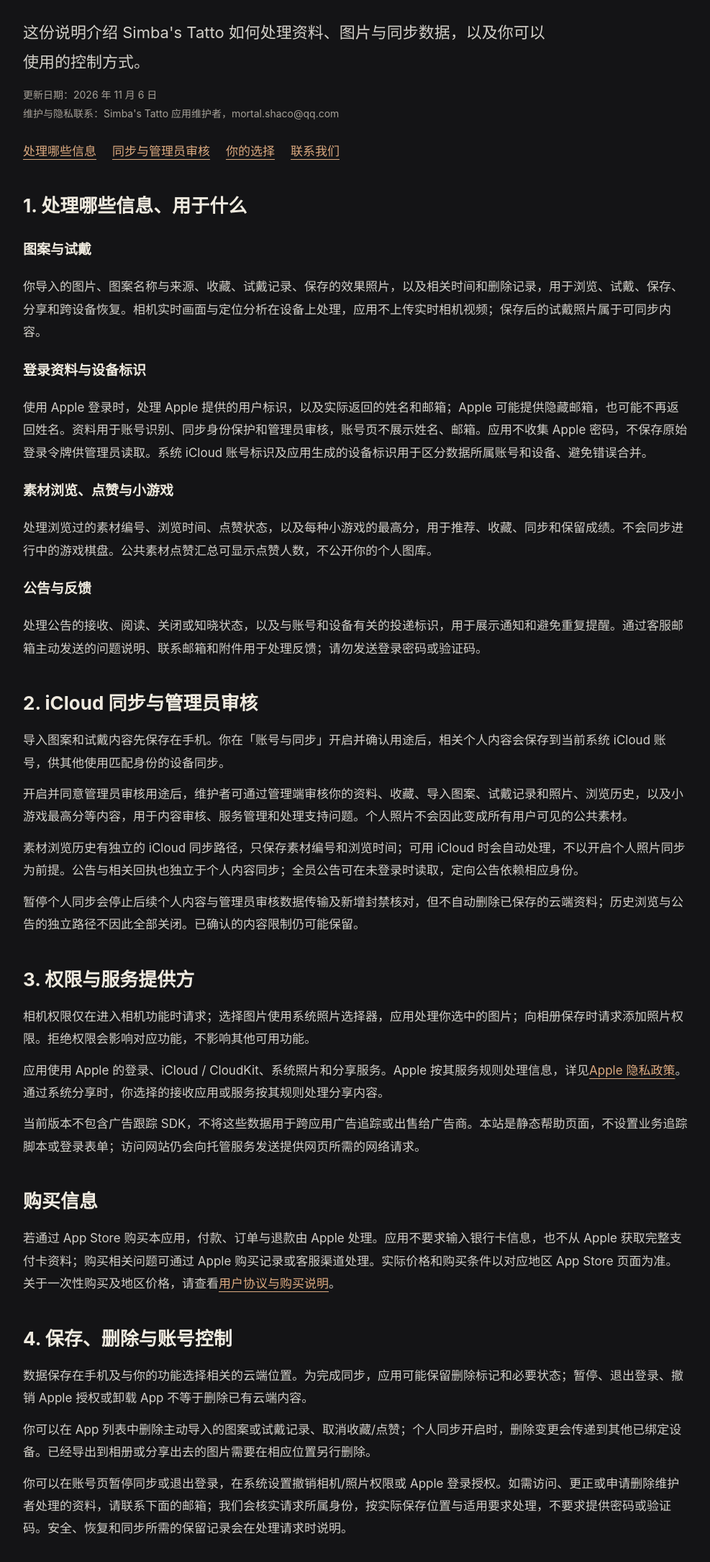
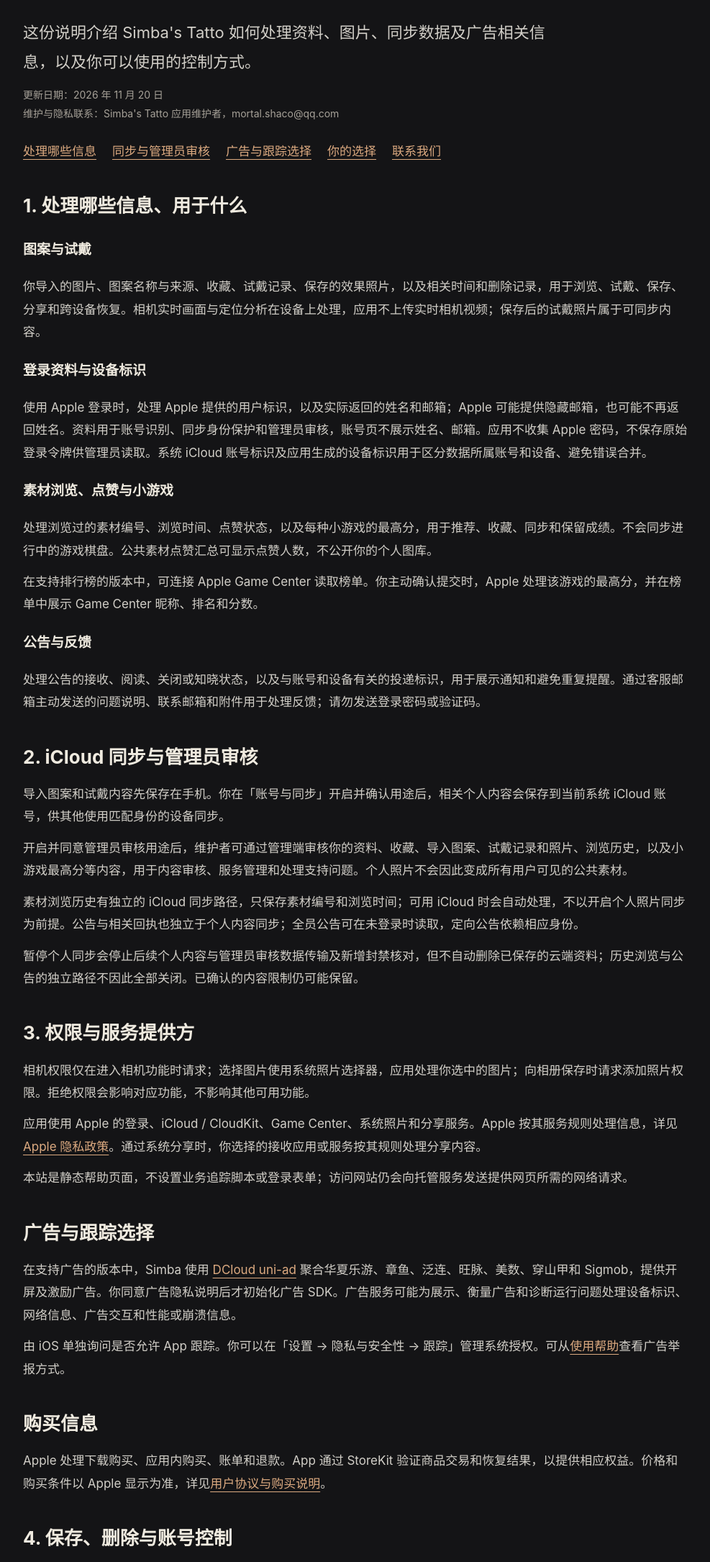
Before and after one commit to mortal-shaco/simba-tatto-support, a plain HTML site: page privacy.html in a window 1280 px wide. Shown: the part 261-2431 px from the top of the page at 72% size, without its empty margins (146-1133 px from the left). Drawn offline with Linux system fonts and the light colour scheme.

Commit message:
更新广告、内购和排行榜帮助

```diff
--- a/privacy.html
+++ b/privacy.html
@@ -1,15 +1,16 @@
 <!doctype html>
 <html lang="zh-CN"><head><meta charset="utf-8"><meta name="viewport" content="width=device-width,initial-scale=1"><title>隐私政策 · Simba's Tatto</title><meta name="description" content="了解 Simba's Tatto 对资料、图片、浏览历史与同步数据的处理，以及你的选择。"><link rel="stylesheet" href="style.css"><link rel="icon" href="assets/icon.png"></head><body>
 <header><img src="assets/icon.png" alt="Simba 狸花猫标志"><strong>Simba's Tatto</strong><nav aria-label="网站导航"><a href="index.html">使用帮助</a><a href="privacy.html">隐私政策</a><a href="terms.html">用户协议</a><a href="mailto:mortal.shaco@qq.com">联系我们</a></nav></header>
-<main><div class="eyebrow">PRIVACY / 隐私政策</div><h1>你的图案，你的选择。</h1><p class="lead">这份说明介绍 Simba's Tatto 如何处理资料、图片与同步数据，以及你可以使用的控制方式。</p><p class="small">更新日期：2026 年 11 月 6 日<br>维护与隐私联系：Simba's Tatto 应用维护者，mortal.shaco@qq.com</p>
-<div class="contents"><a href="#data">处理哪些信息</a><a href="#sync">同步与管理员审核</a><a href="#control">你的选择</a><a href="#contact">联系我们</a></div>
+<main><div class="eyebrow">PRIVACY / 隐私政策</div><h1>你的图案，你的选择。</h1><p class="lead">这份说明介绍 Simba's Tatto 如何处理资料、图片、同步数据及广告相关信息，以及你可以使用的控制方式。</p><p class="small">更新日期：2026 年 11 月 20 日<br>维护与隐私联系：Simba's Tatto 应用维护者，mortal.shaco@qq.com</p>
+<div class="contents"><a href="#data">处理哪些信息</a><a href="#sync">同步与管理员审核</a><a href="#ads">广告与跟踪选择</a><a href="#control">你的选择</a><a href="#contact">联系我们</a></div>
 <section id="data"><h2>1. 处理哪些信息、用于什么</h2><h3>图案与试戴</h3><p>你导入的图片、图案名称与来源、收藏、试戴记录、保存的效果照片，以及相关时间和删除记录，用于浏览、试戴、保存、分享和跨设备恢复。相机实时画面与定位分析在设备上处理，应用不上传实时相机视频；保存后的试戴照片属于可同步内容。</p>
 <h3>登录资料与设备标识</h3><p>使用 Apple 登录时，处理 Apple 提供的用户标识，以及实际返回的姓名和邮箱；Apple 可能提供隐藏邮箱，也可能不再返回姓名。资料用于账号识别、同步身份保护和管理员审核，账号页不展示姓名、邮箱。应用不收集 Apple 密码，不保存原始登录令牌供管理员读取。系统 iCloud 账号标识及应用生成的设备标识用于区分数据所属账号和设备、避免错误合并。</p>
-<h3>素材浏览、点赞与小游戏</h3><p>处理浏览过的素材编号、浏览时间、点赞状态，以及每种小游戏的最高分，用于推荐、收藏、同步和保留成绩。不会同步进行中的游戏棋盘。公共素材点赞汇总可显示点赞人数，不公开你的个人图库。</p>
+<h3>素材浏览、点赞与小游戏</h3><p>处理浏览过的素材编号、浏览时间、点赞状态，以及每种小游戏的最高分，用于推荐、收藏、同步和保留成绩。不会同步进行中的游戏棋盘。公共素材点赞汇总可显示点赞人数，不公开你的个人图库。</p><p>在支持排行榜的版本中，可连接 Apple Game Center 读取榜单。你主动确认提交时，Apple 处理该游戏的最高分，并在榜单中展示 Game Center 昵称、排名和分数。</p>
 <h3>公告与反馈</h3><p>处理公告的接收、阅读、关闭或知晓状态，以及与账号和设备有关的投递标识，用于展示通知和避免重复提醒。通过客服邮箱主动发送的问题说明、联系邮箱和附件用于处理反馈；请勿发送登录密码或验证码。</p></section>
 <section id="sync"><h2>2. iCloud 同步与管理员审核</h2><p>导入图案和试戴内容先保存在手机。你在「账号与同步」开启并确认用途后，相关个人内容会保存到当前系统 iCloud 账号，供其他使用匹配身份的设备同步。</p><p>开启并同意管理员审核用途后，维护者可通过管理端审核你的资料、收藏、导入图案、试戴记录和照片、浏览历史，以及小游戏最高分等内容，用于内容审核、服务管理和处理支持问题。个人照片不会因此变成所有用户可见的公共素材。</p><p>素材浏览历史有独立的 iCloud 同步路径，只保存素材编号和浏览时间；可用 iCloud 时会自动处理，不以开启个人照片同步为前提。公告与相关回执也独立于个人内容同步；全员公告可在未登录时读取，定向公告依赖相应身份。</p><p>暂停个人同步会停止后续个人内容与管理员审核数据传输及新增封禁核对，但不自动删除已保存的云端资料；历史浏览与公告的独立路径不因此全部关闭。已确认的内容限制仍可能保留。</p></section>
-<section><h2>3. 权限与服务提供方</h2><p>相机权限仅在进入相机功能时请求；选择图片使用系统照片选择器，应用处理你选中的图片；向相册保存时请求添加照片权限。拒绝权限会影响对应功能，不影响其他可用功能。</p><p>应用使用 Apple 的登录、iCloud / CloudKit、系统照片和分享服务。Apple 按其服务规则处理信息，详见<a href="https://www.apple.com/legal/privacy/" rel="noreferrer">Apple 隐私政策</a>。通过系统分享时，你选择的接收应用或服务按其规则处理分享内容。</p><p>当前版本不包含广告跟踪 SDK，不将这些数据用于跨应用广告追踪或出售给广告商。本站是静态帮助页面，不设置业务追踪脚本或登录表单；访问网站仍会向托管服务发送提供网页所需的网络请求。</p></section>
-<section><h2>购买信息</h2><p>若通过 App Store 购买本应用，付款、订单与退款由 Apple 处理。应用不要求输入银行卡信息，也不从 Apple 获取完整支付卡资料；购买相关问题可通过 Apple 购买记录或客服渠道处理。实际价格和购买条件以对应地区 App Store 页面为准。关于一次性购买及地区价格，请查看<a href="terms.html">用户协议与购买说明</a>。</p></section>
+<section><h2>3. 权限与服务提供方</h2><p>相机权限仅在进入相机功能时请求；选择图片使用系统照片选择器，应用处理你选中的图片；向相册保存时请求添加照片权限。拒绝权限会影响对应功能，不影响其他可用功能。</p><p>应用使用 Apple 的登录、iCloud / CloudKit、Game Center、系统照片和分享服务。Apple 按其服务规则处理信息，详见<a href="https://www.apple.com/legal/privacy/" rel="noreferrer">Apple 隐私政策</a>。通过系统分享时，你选择的接收应用或服务按其规则处理分享内容。</p><p>本站是静态帮助页面，不设置业务追踪脚本或登录表单；访问网站仍会向托管服务发送提供网页所需的网络请求。</p></section>
+<section id="ads"><h2>广告与跟踪选择</h2><p>在支持广告的版本中，Simba 使用 <a href="https://dcloud.io/license/uni-ad.html" rel="noreferrer">DCloud uni-ad</a> 聚合华夏乐游、章鱼、泛连、旺脉、美数、穿山甲和 Sigmob，提供开屏及激励广告。你同意广告隐私说明后才初始化广告 SDK。广告服务可能为展示、衡量广告和诊断运行问题处理设备标识、网络信息、广告交互和性能或崩溃信息。</p><p>由 iOS 单独询问是否允许 App 跟踪。你可以在「设置 → 隐私与安全性 → 跟踪」管理系统授权。可从<a href="index.html#report-ad">使用帮助</a>查看广告举报方式。</p></section>
+<section><h2>购买信息</h2><p>Apple 处理下载购买、应用内购买、账单和退款。App 通过 StoreKit 验证商品交易和恢复结果，以提供相应权益。价格和购买条件以 Apple 显示为准，详见<a href="terms.html">用户协议与购买说明</a>。</p></section>
 <section id="control"><h2>4. 保存、删除与账号控制</h2><p>数据保存在手机及与你的功能选择相关的云端位置。为完成同步，应用可能保留删除标记和必要状态；暂停、退出登录、撤销 Apple 授权或卸载 App 不等于删除已有云端内容。</p><p>你可以在 App 列表中删除主动导入的图案或试戴记录、取消收藏/点赞；个人同步开启时，删除变更会传递到其他已绑定设备。已经导出到相册或分享出去的图片需要在相应位置另行删除。</p><p>你可以在账号页暂停同步或退出登录，在系统设置撤销相机/照片权限或 Apple 登录授权。如需访问、更正或申请删除维护者处理的资料，请联系下面的邮箱；我们会核实请求所属身份，按实际保存位置与适用要求处理，不要求提供密码或验证码。安全、恢复和同步所需的保留记录会在处理请求时说明。</p></section>
 <section><h2>完整账号注销与重新登录</h2><p>在支持账号注销的版本中，登录后可在「我的 → 设置 → 账号与同步 → 注销账号」阅读影响并勾选“我了解数据将被删除且无法恢复”，然后点“注销并删除数据”，无需先开启同步。确认后删除当前应用及云环境关联的本机、iCloud 和管理后台个人数据，无法恢复；本机清理后仍需等待后台清理完成，失败可重试剩余步骤。另一设备联网后需清除旧缓存，已导出到相册或其他服务的图片需自行另行删除。</p><p>后台仅保留最小注销历史：身份摘要、事件编号、被删除数据代次、状态与完成时间，不保留旧业务正文或照片，用于记录清理和避免旧内容恢复。注销完成后，可使用同一 Apple 账号原生重新登录，从空账号开始；本机准备新空账号期间会显示对应进度。如需撤销 Apple 系统授权，请在系统设置的“通过 Apple 登录”停止使用本应用。开发与正式云环境、不同应用分别处理。管理员联系邮箱为 mortal.shaco@qq.com。</p></section><section><h2>5. 安全与适用范围</h2><p>应用通过账号绑定、传输保护和访问权限降低错误访问风险，但无法承诺任何系统绝对安全。请避免导入或分享无权使用的图片；不要在反馈中附带无关个人资料。</p><p>本应用不是面向儿童的专用服务。实际可用年龄与地区以 App Store 分级和服务安排为准；本政策不代替 App Store 的年龄分级。</p></section>
 <section id="contact"><h2>6. 联系与政策更新</h2><p>关于隐私、内容或账号数据的请求，请联系 <a href="mailto:mortal.shaco@qq.com">mortal.shaco@qq.com</a>，注明“Simba's Tatto 隐私请求”。</p><p>APP 备案号：<a href="https://beian.miit.gov.cn/" rel="noreferrer">沪ICP备2026055754号-1A</a>。使用与购买说明见<a href="terms.html">用户协议</a>。</p><p>功能或数据用途变化时会更新本页，并在需要时通过 App 提示或重新取得相应确认。请以最新日期的说明和 App 中实际的功能控制为准。</p></section>
```
Also changed, not shown: index.html (+4 -2 lines), terms.html (+3 -3 lines).
